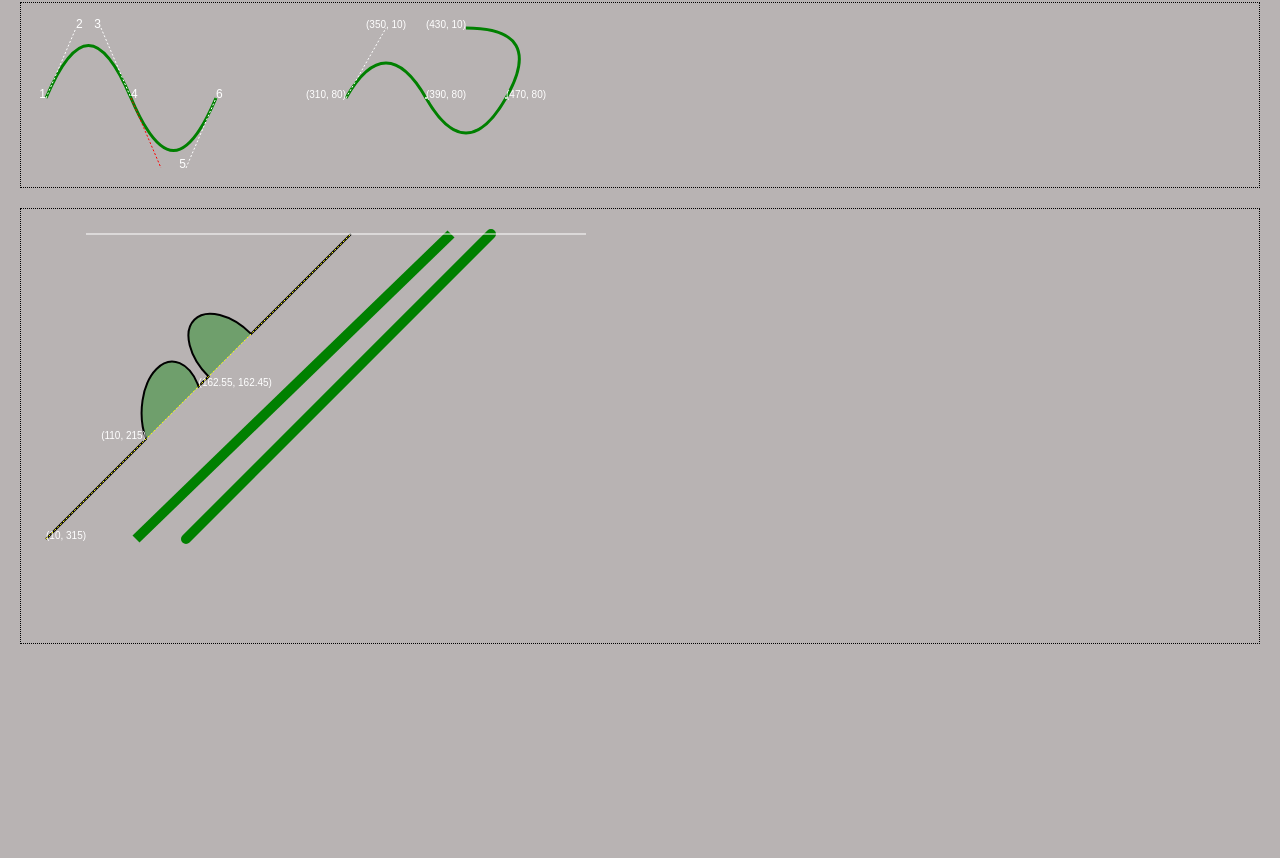
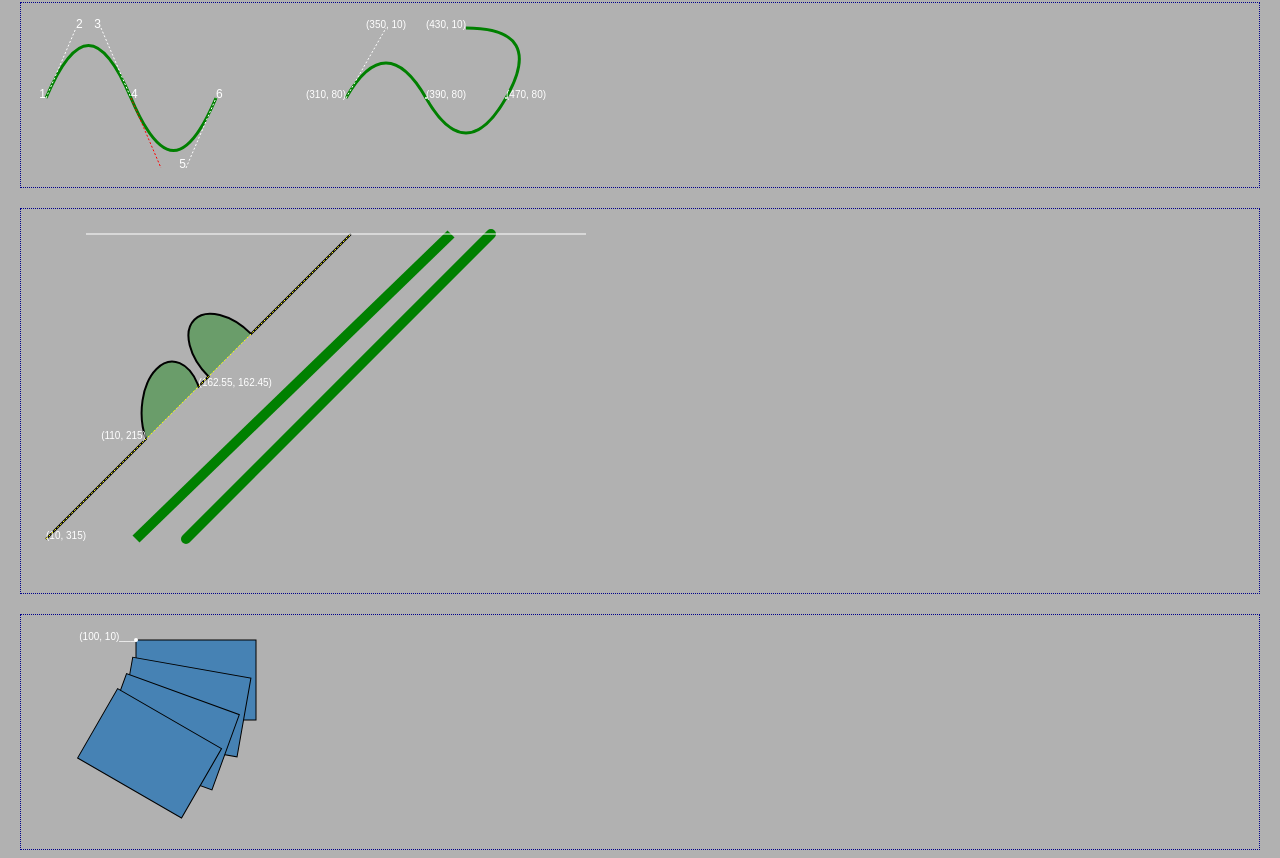
Before and after one commit to loriscope/d3-for-impatient, a plain HTML site: page project/index.html in a window 1280 px wide. Shown: the part 380-1238 px from the top of the page. Before the commit the page ends 1044 px from the top, so only its background shows below. Drawn offline with nearby package versions, Linux system fonts and the light colour scheme.

Commit message:
20210421 - Progressing further with SVG on styling and transformations.

```diff
--- a/project/index.html
+++ b/project/index.html
@@ -95,7 +95,7 @@ Starting the server:
         </svg>
     </div>
     <div>
-        <svg width="600" height="400" xmlns="http://www.w3.org/2000/svg">
+        <svg width="600" height="350" xmlns="http://www.w3.org/2000/svg">
             <path d="
                 M 10 315
                 L 110 215
@@ -113,5 +113,16 @@ Starting the server:
             <line x1="50" x2="550" y1="10" y2="10" stroke="white" stroke-width="1" />
         </svg>
     </div>
+    <div>
+        <svg width="600" height="200" xmlns="http://www.w3.org/2000/svg">
+            <!-- https://css-tricks.com/transforms-on-svg-elements/ -->
+            <rect x="100" y="10" height="80" width="120" id="my-rect" />
+            <rect x="100" y="10" height="80" width="120" id="my-rect" transform="rotate(10)" />
+            <rect x="100" y="10" height="80" width="120" id="my-rect" transform="rotate(20)" />
+            <rect x="100" y="10" height="80" width="120" id="my-rect" transform="rotate(30)" />
+            <text x="100" y="10" fill="white" font-size="10px" text-anchor="end">(100, 10)___</text>
+            <circle cx="100" cy="10" r="2" fill="white" />
+        </svg>
+    </div>
 </body>
 </html>
--- a/project/style/style.css
+++ b/project/style/style.css
@@ -1,7 +1,7 @@
 html {
     font-family: Arial, Helvetica, sans-serif;
     font-size: 16px;
-    background-color: rgb(184, 179, 179);
+    background-color: rgb(177, 177, 177);
     /* padding: 20px; */
 }
 
@@ -13,6 +13,7 @@ div {
     margin: 20px;
     border-style: dotted;
     border-width: thin;
+    border-color: darkblue;
     padding: 15px;
 }
 
@@ -28,3 +29,11 @@ div {
     border-color: white;
     border-width: 5px;
 }
+
+#my-rect {
+    stroke: black;
+    fill: steelblue;
+}
+#my-rect:hover {
+    stroke: red;
+    fill: teal;
```
